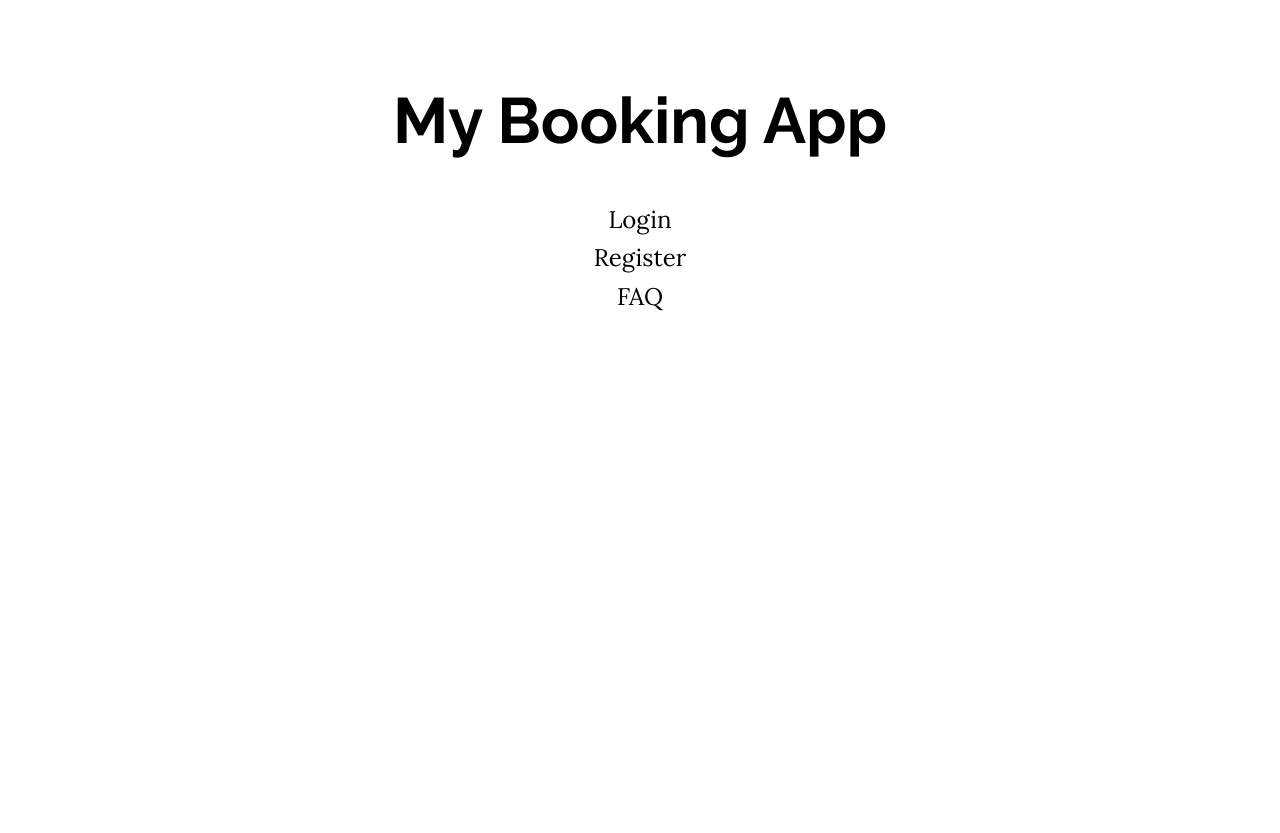
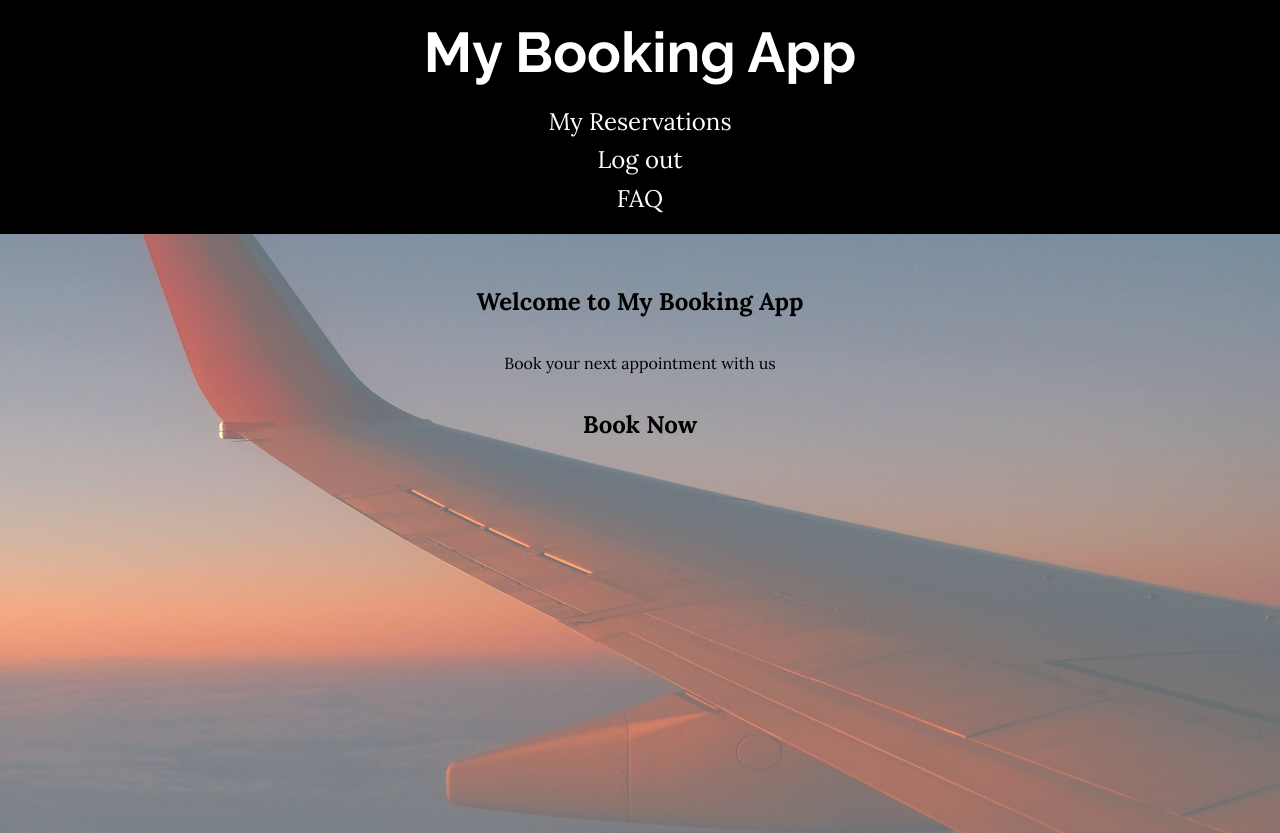
Before and after one commit to MalinBrag/BookingApp_u09, an Angular app in the folder my-booking-app/: page / in a window 1280 px wide. Shown: the top 833 px of the page. Built offline with nearby package versions, Linux system fonts and the light colour scheme.

Commit message:
landing page base

```diff
--- a/my-booking-app/src/app/app.component.html
+++ b/my-booking-app/src/app/app.component.html
@@ -1 +1,2 @@
 <app-header></app-header>
+<app-landing-page></app-landing-page>
--- a/my-booking-app/src/app/app.component.ts
+++ b/my-booking-app/src/app/app.component.ts
@@ -1,11 +1,12 @@
 import { Component } from '@angular/core';
 import { RouterOutlet } from '@angular/router';
 import { HeaderComponent } from "./shared/components/header/header.component";
+import { LandingPageComponent } from "./components/landing-page/landing-page.component";
 
 @Component({
   selector: 'app-root',
   standalone: true,
-  imports: [RouterOutlet, HeaderComponent],
+  imports: [RouterOutlet, HeaderComponent, LandingPageComponent],
   templateUrl: './app.component.html',
   styleUrl: './app.component.scss'
 })
--- a/my-booking-app/src/app/components/landing-page/landing-page.component.html
+++ b/my-booking-app/src/app/components/landing-page/landing-page.component.html
@@ -1 +1,7 @@
-<p>landing-page works!</p>
+<main class="landing-page">
+    <div class="subheader">
+        <h2 class="h2">{{ subtitle }}</h2>
+        <p class="description">Book your next appointment with us</p>
+        <h2 class="h2">Book Now</h2>
+    </div>
+</main>
--- a/my-booking-app/src/app/components/landing-page/landing-page.component.scss
+++ b/my-booking-app/src/app/components/landing-page/landing-page.component.scss
@@ -0,0 +1,36 @@
+@use "../../../assets/styles/variables.scss";
+@import "../../../assets/styles/styles.scss";
+
+.landing-page {
+    position: relative;
+    width: 100%;
+    height: 100vh;
+    display: flex;
+    flex-direction: column;
+    justify-content: flex-start;
+    align-items: center;
+
+    &::before {
+        content: "";
+        position: absolute;
+        top: 0;
+        left: 0;
+        width: 100%;
+        height: 100%;
+        background-image: url("../../../assets/images/plane.jpg");
+        background-size: cover;
+        background-position: center;
+        opacity: 0.6;
+        z-index: -1;
+    }
+}
+
+.subheader {
+    display: flex;
+    flex-direction: column;
+    align-items: center;
+    margin: 2rem 0;
+    color: $color3;
+    z-index: 1;
+    font-family: $font1;
+}
--- a/my-booking-app/src/app/components/landing-page/landing-page.component.ts
+++ b/my-booking-app/src/app/components/landing-page/landing-page.component.ts
@@ -1,4 +1,5 @@
 import { Component } from '@angular/core';
+import { title } from 'process';
 
 @Component({
   selector: 'app-landing-page',
@@ -8,5 +9,6 @@ import { Component } from '@angular/core';
   styleUrl: './landing-page.component.scss'
 })
 export class LandingPageComponent {
+  subtitle = 'Welcome to My Booking App';
 
 }
--- a/my-booking-app/src/app/shared/components/header/header.component.html
+++ b/my-booking-app/src/app/shared/components/header/header.component.html
@@ -20,13 +20,13 @@
 
             <a class="mob-menu-item"
             *ngIf="isLoggedIn"
-            [ngClass]="{ 'user-item': !isLoggedIn }"
+            [ngClass]="{ 'user-item': isLoggedIn }"
             >My Reservations</a>
             <!--lägg till funktion (click)-->
 
             <a class="mob-menu-item"
-            *ngIf="!isLoggedIn"
-            [ngClass]="{ 'user-item': !isLoggedIn }"
+            *ngIf="isLoggedIn"
+            [ngClass]="{ 'user-item': isLoggedIn }"
             >Log out</a>
             <!--lägg till funktion (click)-->
 
@@ -43,8 +43,32 @@
     </div>
 
     <nav class="navbar" *ngIf="!isMobile">
-        <a href="#" class="Login">Login</a>
-        <a href="#" class="Register">Register</a>
-        <a href="#" class="FAQ">FAQ</a>
+
+        <a class="desk-menu-item"
+        *ngIf="!isLoggedIn"
+        [ngClass]="{ 'guest-item': !isLoggedIn }"
+        >Sign In</a>
+        <!--lägg till funktion (click)-->
+
+        <a class="desk-menu-item"
+        *ngIf="!isLoggedIn"
+        [ngClass]="{ 'guest-item': !isLoggedIn }"
+        >Register</a>
+        <!--lägg till funktion (click)-->
+
+        <a class="desk-menu-item"
+        *ngIf="isLoggedIn"
+        [ngClass]="{ 'user-item': isLoggedIn }"
+        >My Reservations</a>
+        <!--lägg till funktion (click)-->
+
+        <a class="desk-menu-item"
+        *ngIf="isLoggedIn"
+        [ngClass]="{ 'user-item': isLoggedIn }"
+        >Log out</a>
+        <!--lägg till funktion (click)-->
+
+        <a class="desk-menu-item" href="#">FAQ</a>
+
     </nav>
 </header>
--- a/my-booking-app/src/app/shared/components/header/header.component.scss
+++ b/my-booking-app/src/app/shared/components/header/header.component.scss
@@ -5,9 +5,9 @@
     display: flex;
     justify-content: space-between;
     align-items: center;
-    padding: 1rem;
     position: relative;
-    margin: 1.5rem;
+    background-color: $color3;
+
 
     @media (min-width: $sm) {
         flex-direction: column;
@@ -16,6 +16,7 @@
 
 .btn-icon {
     font-size: $size3;
+    color: $color2;
     border: none;
     background: none;
 }
@@ -59,10 +60,12 @@
 .main-title {
     font-weight: 400;
     font-size: $size3;
+    color: $color2;
 
     @media (min-width: $sm) {
-        font-size: 4rem;
+        font-size: $size4;
         font-weight: 700;
+        line-height: 0.5;
     }
 
 }
@@ -74,5 +77,7 @@
     margin-top: 0;
     font-size: $size2;
     font-family: $font1;
+    color: $color2;
     line-height: 1.6;
+    margin-bottom: 1rem;
 }
--- a/my-booking-app/src/app/shared/components/header/header.component.ts
+++ b/my-booking-app/src/app/shared/components/header/header.component.ts
@@ -18,7 +18,7 @@ import { BreakpointService } from './../../../core/services/breakpoint.service';
 export class HeaderComponent implements OnInit {
   title = 'My Booking App';
   isMobile: boolean = false;
-  isLoggedIn: boolean = false;
+  isLoggedIn: boolean = true;
   dropdownOpen: boolean = false;
 
 
--- a/my-booking-app/src/assets/styles/styles.scss
+++ b/my-booking-app/src/assets/styles/styles.scss
@@ -6,7 +6,6 @@ html, body {
     width: 100%;
     margin: 0;
     font-family: $font3;
-    --link-color: #000000;
 }
 
 a {
--- a/my-booking-app/src/assets/styles/variables.scss
+++ b/my-booking-app/src/assets/styles/variables.scss
@@ -10,8 +10,8 @@ $font3: 'Raleway', sans-serif;
 $color1: #666666;
 $color2: white;
 $color3: black;
-$color4: #004466;
-$color5: #f07122;
+$color4: #6649a6;
+$color5: #db8956;
 
 $size1: 1rem;
 $size2: 1.5rem;
```
